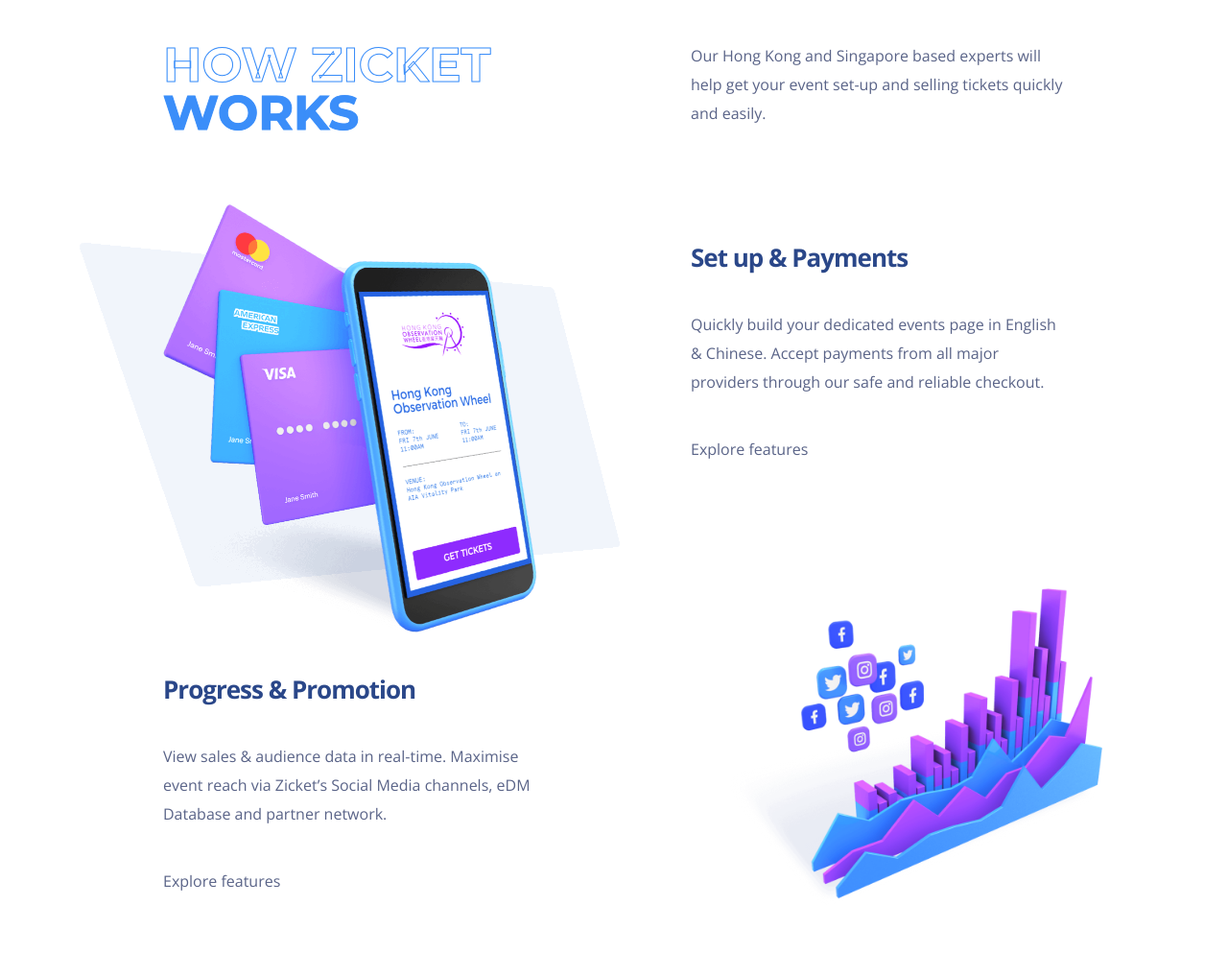
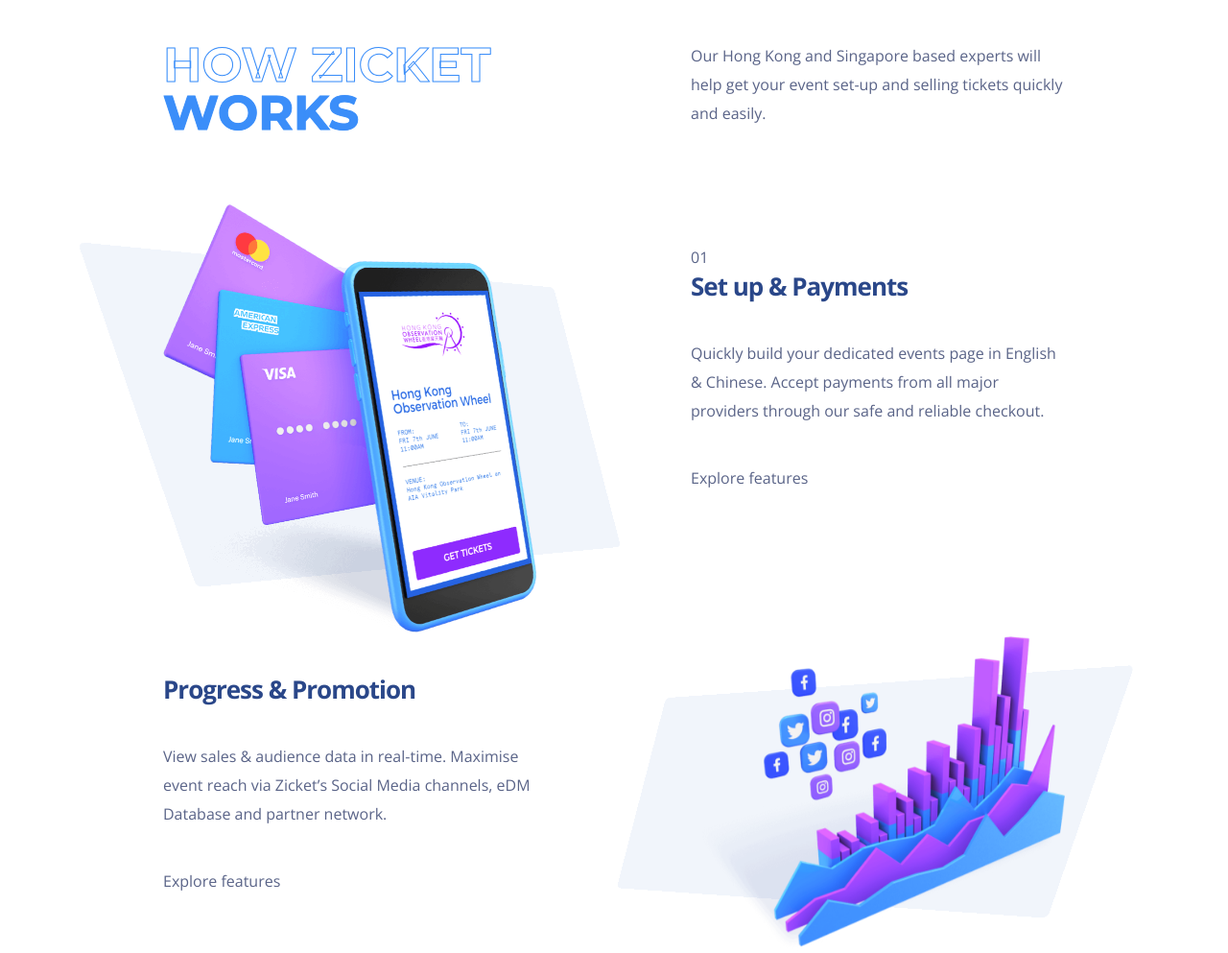
Before and after one commit to garethmidwood/parallax, a website: page index.html in a window 1280 px wide. Shown: the part 847-1840 px from the top of the page at 96% size. Drawn offline with nearby package versions, Linux system fonts and the light colour scheme.

Commit message:
Flip image shadow for rhs images

```diff
--- a/index.html
+++ b/index.html
@@ -77,6 +77,7 @@
                     <img src="assets/images/payments.png" alt="Payments image" />
                 </div>
                 <div>
+                    <span class="number">01</span>
                     <h2>Set up & Payments</h2>
                     <p>Quickly build your dedicated events page in English & Chinese. Accept payments from all major providers through our safe and reliable checkout.</p>
                     <div>
@@ -93,6 +94,7 @@
                     </div>
                 </div>
                 <div class="image-right">
+                    <div class="shadow"></div>
                     <img src="assets/images/promotion.png" alt="Promotion image" />
                 </div>
             </div>
--- a/src/scss/components/main.scss
+++ b/src/scss/components/main.scss
@@ -110,12 +110,8 @@ main {
       }
 
       &.image-right {
-        img {
-          margin: -80px -20% 0 0 ;
-
-          @include mq($until: tablet) {
-            margin: 0 auto;
-          }
+        .shadow {
+          transform: scaleX(-1);
         }
       }
 
```
Also changed, not shown: build/index.css.
